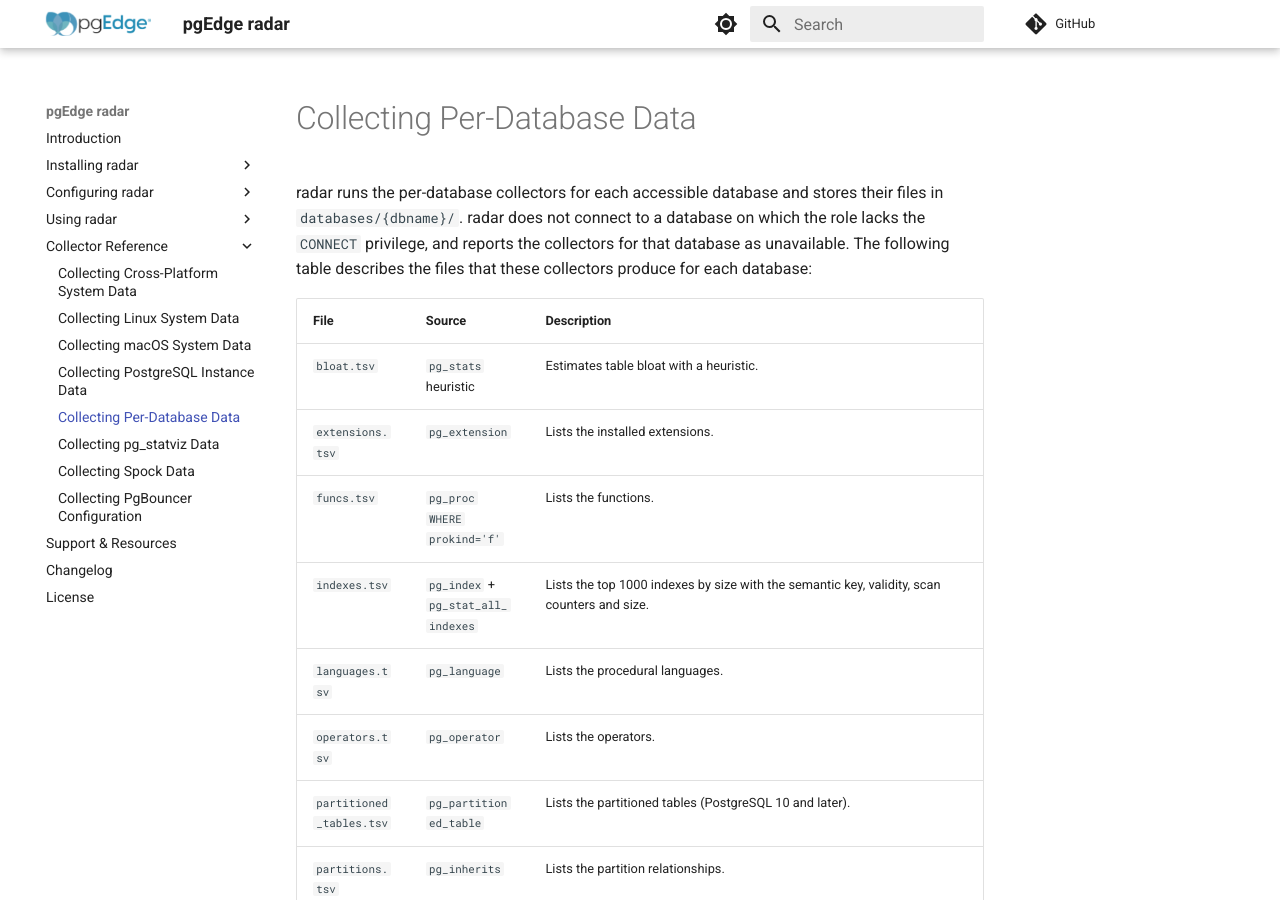
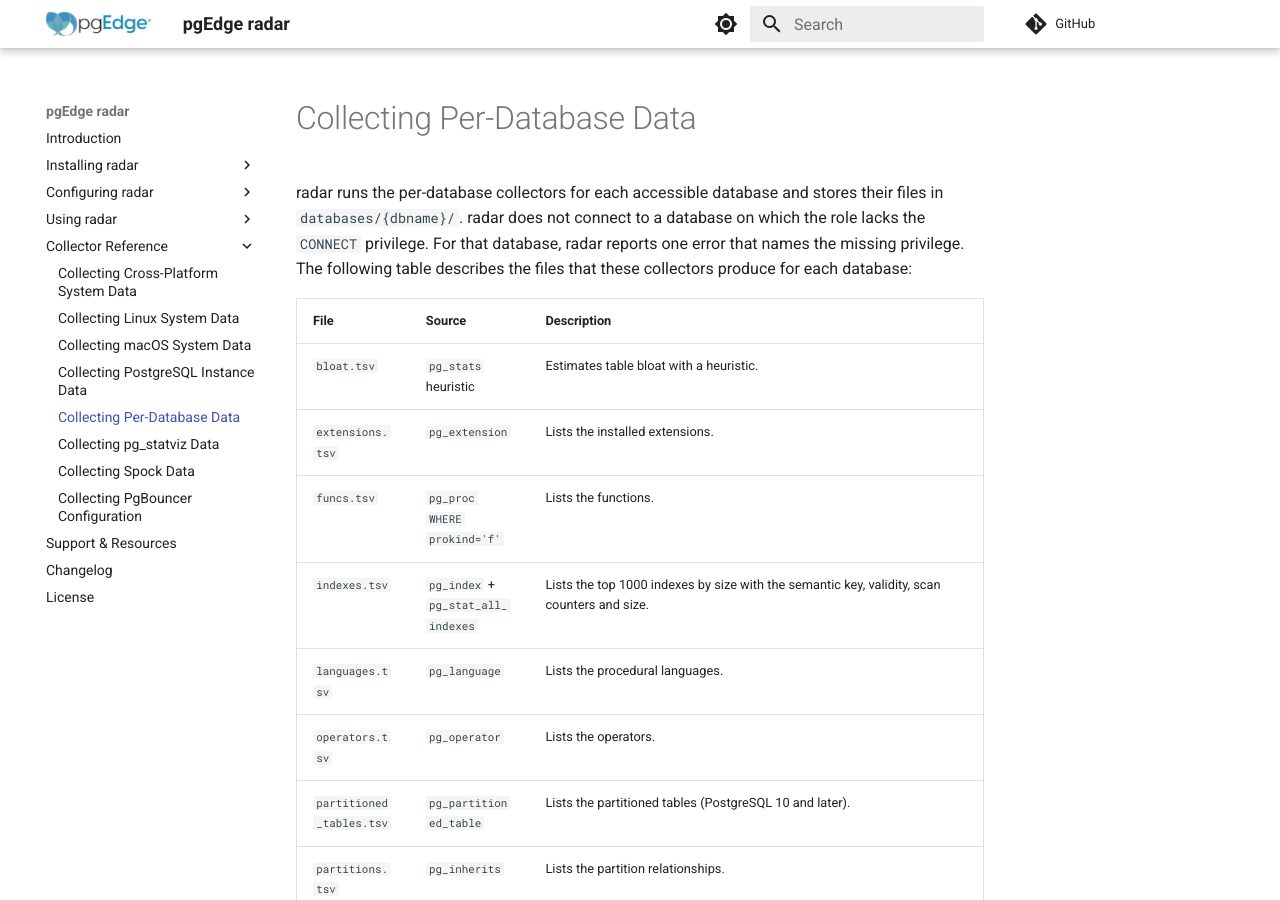
Before and after one commit to pgEdge/radar, an MkDocs documentation site: the page built from docs/collector_reference/per_database.md, in a window 1280 px wide and 900 px high. Built offline with MkDocs 1.6.1 and Material for MkDocs 9.7.7, drawn with Linux system fonts in a browser that asks for light colours; comment, search, counter and statistics services are not loaded.

Commit message:
fix: report the missing CONNECT privilege once per database

```diff
--- a/docs/collector_reference/per_database.md
+++ b/docs/collector_reference/per_database.md
@@ -2,9 +2,9 @@
 
 radar runs the per-database collectors for each accessible database and stores
 their files in `databases/{dbname}/`. radar does not connect to a database on
-which the role lacks the `CONNECT` privilege, and reports the collectors for
-that database as unavailable. The following table describes the files that
-these collectors produce for each database:
+which the role lacks the `CONNECT` privilege. For that database, radar reports
+one error that names the missing privilege. The following table describes the
+files that these collectors produce for each database:
 
 | File | Source | Description |
 |------|--------|-------------|
```
Also changed, not shown: CONTRIBUTING.md (+4 -4 lines), 3 other files.
